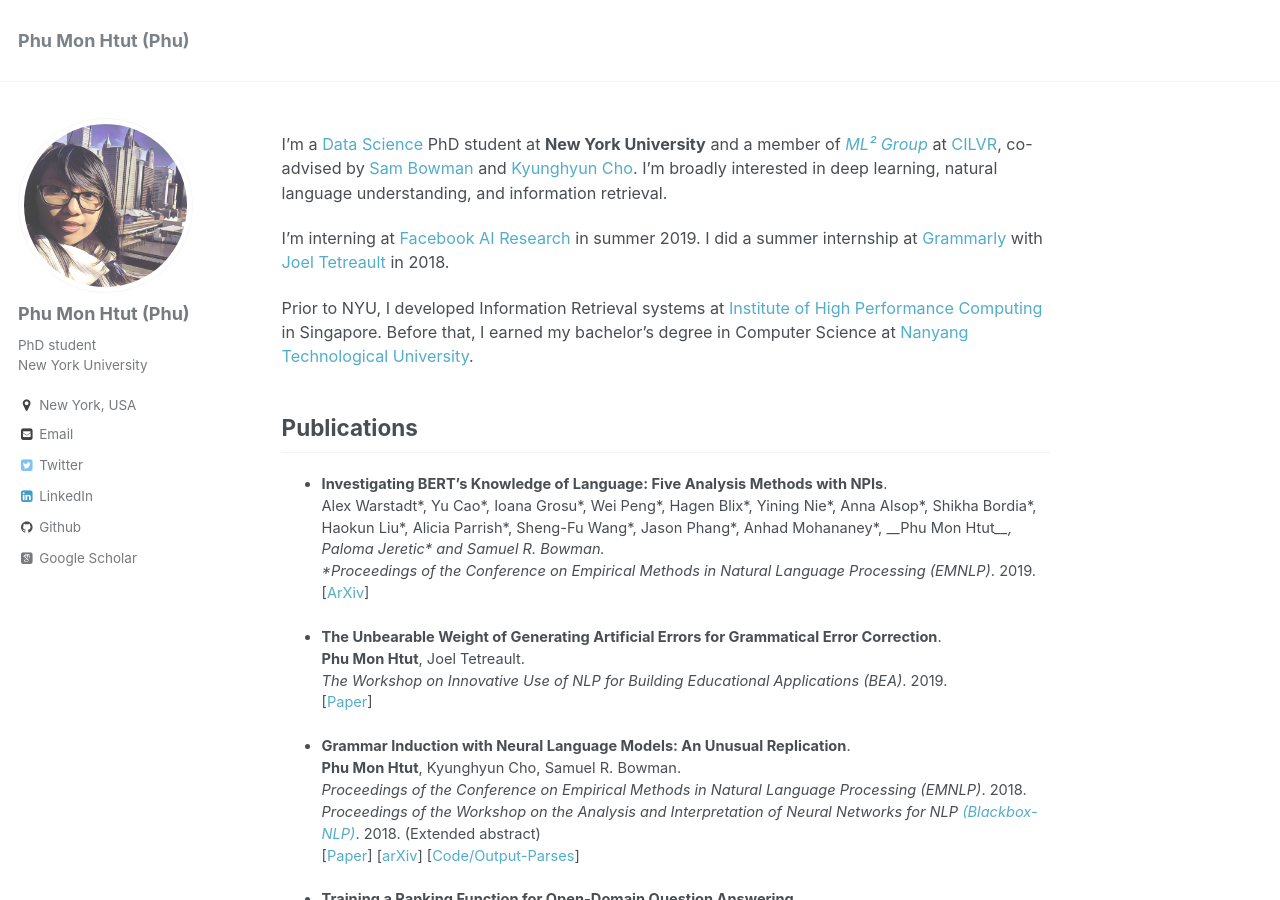
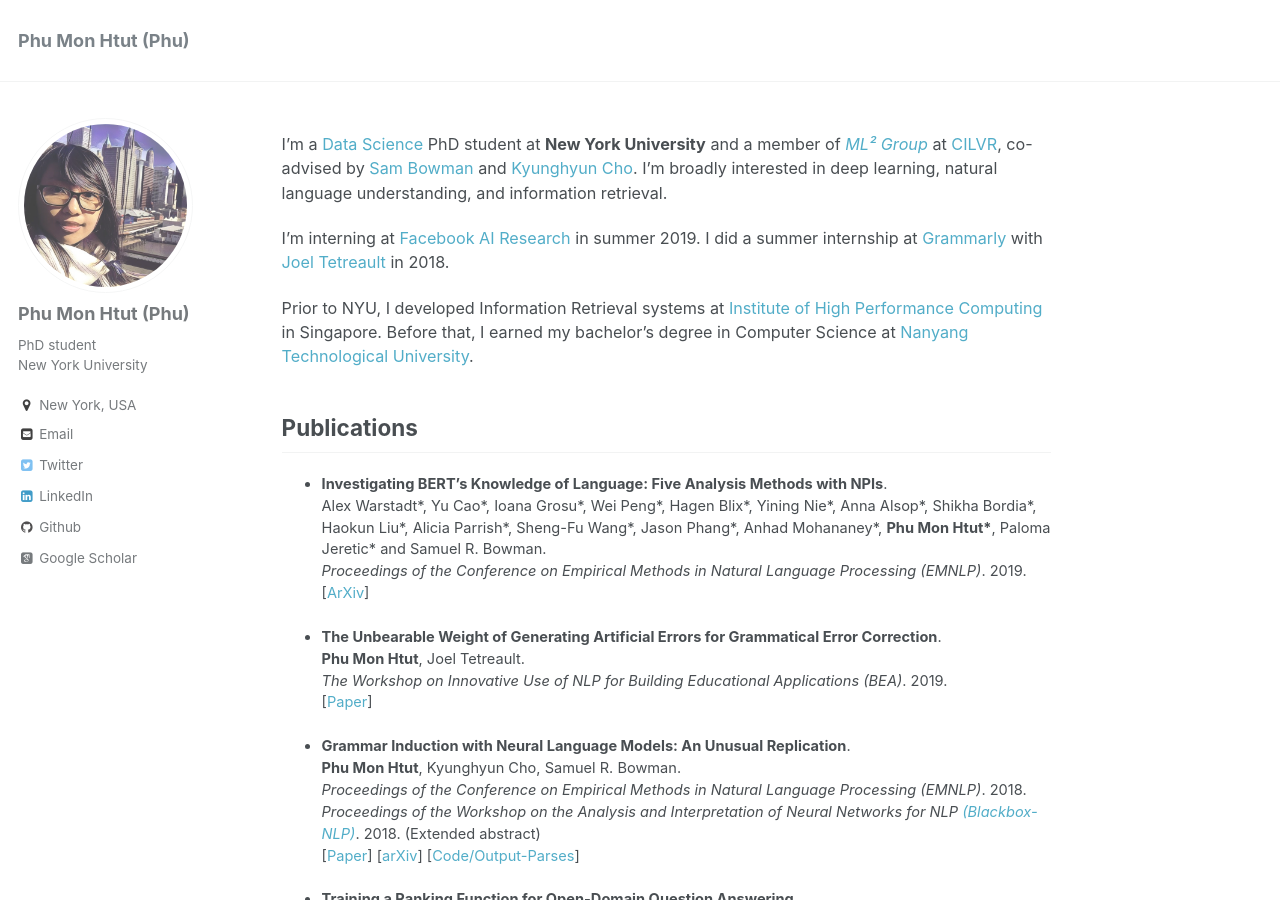
Before and after one commit to phu-pmh/phu-pmh.github.io, a Jekyll site: the page built from _pages/about.md, in a window 1280 px wide and 900 px high. Built offline with Jekyll 4.4.1, drawn with Linux system fonts in a browser that asks for light colours; some web fonts are replaced.

```diff
--- a/_pages/about.md
+++ b/_pages/about.md
@@ -19,7 +19,7 @@ Prior to NYU, I developed Information Retrieval systems at [Institute of High Pe
 Publications
 ------
 * **Investigating BERT’s Knowledge of Language: Five Analysis Methods with NPIs**.
-  Alex Warstadt\*, Yu Cao\*, Ioana Grosu\*, Wei Peng\*, Hagen Blix\*, Yining Nie\*, Anna Alsop\*, Shikha Bordia\*, Haokun Liu\*, Alicia Parrish\*, Sheng-Fu Wang\*, Jason Phang\*, Anhad Mohananey\*, __Phu Mon Htut*__, Paloma Jeretic\* and Samuel R. Bowman.
+  Alex Warstadt\*, Yu Cao\*, Ioana Grosu\*, Wei Peng\*, Hagen Blix\*, Yining Nie\*, Anna Alsop\*, Shikha Bordia\*, Haokun Liu\*, Alicia Parrish\*, Sheng-Fu Wang\*, Jason Phang\*, Anhad Mohananey\*, __Phu Mon Htut\*__, Paloma Jeretic\* and Samuel R. Bowman.
   *Proceedings of the Conference on Empirical Methods in Natural Language Processing (EMNLP)*. 2019.
   [[ArXiv](https://arxiv.org/abs/1909.02597)]
 
```
